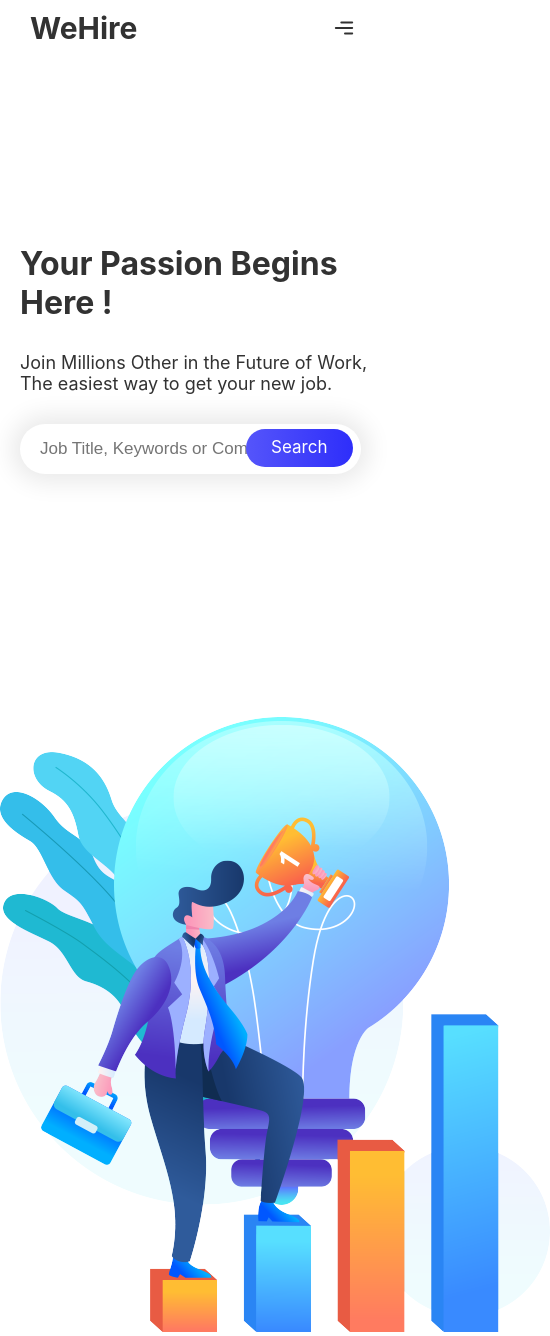
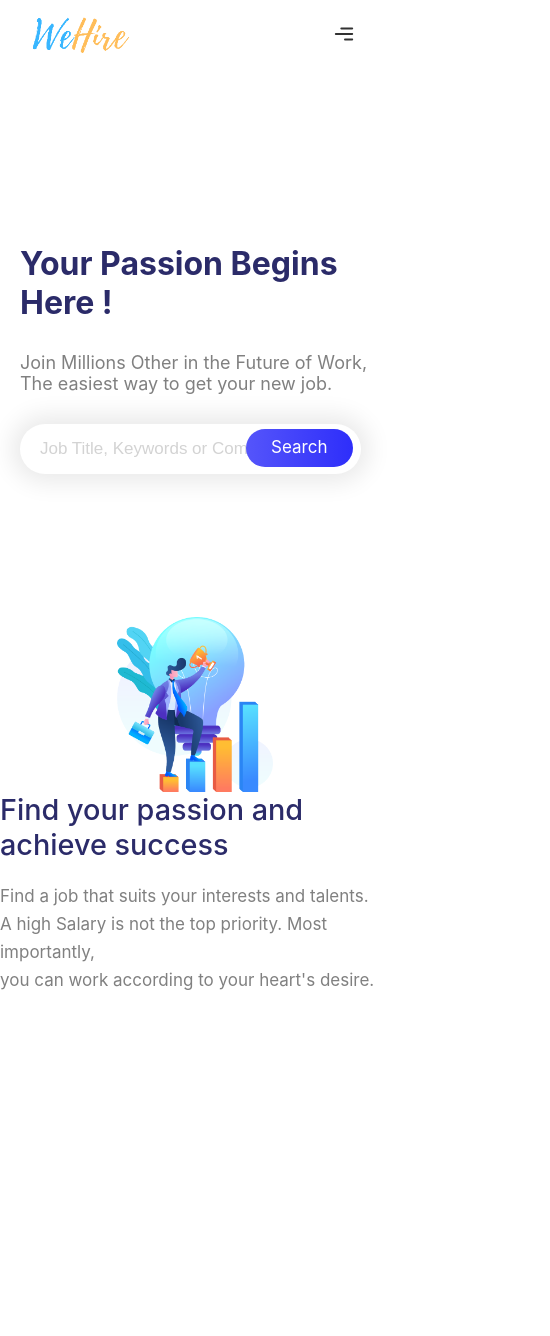
Before and after one commit to Khawar-Ayub/Recruiter-side, a React (Create React App) app: page / in a window 390 px wide. Shown: the whole page, 550 px wide, since content can reach past the window. After the commit the page ends 1094 px from the top, so only its background shows below. Built offline with nearby package versions, Linux system fonts and the light colour scheme.

Commit message:
section2 added

```diff
--- a/src/components/header/Header.jsx
+++ b/src/components/header/Header.jsx
@@ -1,13 +1,26 @@
-import React from 'react'
+import React, { useEffect, useState } from 'react'
 import { Link } from 'react-router-dom'
 import './header.css'
 import { CgMenuRight } from "react-icons/cg";
+import logo from "../../images/logo.png"
 
 export default function Header() {
+    const [header, setHeader] = useState("header");
+    const listenScrollEvent = () => {
+        window.scrollY > 10
+          ? setHeader("header2")
+          : setHeader("header");
+      }
+    // Similar to componentDidMount and componentDidUpdate:
+    useEffect(() => {
+      window.addEventListener("scroll", listenScrollEvent)
+      return () =>
+        window.removeEventListener('scroll', listenScrollEvent);
+    },[])
     return (
-        <div className="header">
+        <div className={header}>
             <div className="header-left-container">
-                <h1>WeHire</h1>
+                <img src={logo} alt="WeHire" />
             </div>
             <div className="header-right-container">
                 <div className="header-right-wrapper">
--- a/src/components/header/header.css
+++ b/src/components/header/header.css
@@ -5,10 +5,25 @@
     z-index: 99999;
     position: fixed;
     width: 100vw;
+    transition: 0.5s;
+}
+.header2{
+    background-color: rgba(255, 255, 255, 0.9);
+    display: flex;
+    padding: 10px;
+    z-index: 99999;
+    position: fixed;
+    width: 100vw;
+    transition: 0.3s;
+    box-shadow: 0px 0px 10px #000;
 }
 .header-left-container{
     width: 50vw;
     margin-left: 50px;
+}
+.header-left-container img{
+    max-width: 100px;
+    padding-top: 6px;
 }
 .header-right-container{
     width: 50vw;
--- a/src/components/home/section1/section1.css
+++ b/src/components/home/section1/section1.css
@@ -7,6 +7,12 @@
     display: flex;
     flex-direction: column;
     justify-content: flex-end;
+}
+.section1-left-wrapper h1{
+    color: rgb(43, 43, 105);
+}
+.section1-left-wrapper p{
+    color:gray;
 }
 .section1-left-wrapper{
     position: absolute;
@@ -56,6 +62,10 @@
     outline: none;
     box-shadow: 0px 0px 25px 8px rgba(0, 0, 0, 0.09);
 }
+.section1-search-bar #search::placeholder {
+    color: lightgray;
+    opacity: 1;
+}
 
 
 .bubbleImage-container{
--- a/src/components/home/section2/Section2.jsx
+++ b/src/components/home/section2/Section2.jsx
@@ -11,7 +11,11 @@ export default function Section2() {
                 </div>
                 <div className="section2-right-container">
                     <div className="section2-right-wrapper">
-                        <h2></h2>
+                        <h2>Find your passion and<br/> achieve success</h2>
+                        <p>Find a job that suits your interests and talents.<br/>
+                            A high Salary is not the top priority.
+                            Most importantly,<br/> you can work according to your heart's desire.
+                        </p>
                     </div>
                 </div>
             </div>
--- a/src/components/home/section2/section2.css
+++ b/src/components/home/section2/section2.css
@@ -1,3 +1,63 @@
+.section2{
+    margin-top: -300px;
+    margin-bottom: 100px;
+}
+.section2-container{
+    display: flex;
+    justify-content: center;
+    align-items: center;
+}
 .section2-left-container{
-    width: 100%;
+    width: 50%;
+    display: flex;
+    justify-content: center;
+    align-items: center;
 }
+.section2-left-container img{
+    width: 50%;
+}
+.section2-right-wrapper{
+    width: 90%;
+}
+.section2-right-container{
+    width: 50%;
+    display: flex;
+    align-items: center;
+    justify-content: center;
+}
+.section2-right-container h2{
+    color: rgb(43, 43, 105);
+    font-weight: 500;
+    font-size: 1.8rem;
+    margin-bottom: 20px;
+}
+.section2-right-container p{
+    color: gray;
+    font-size: 17px;
+    line-height: 28px;
+}
+
+
+@media only screen and (max-width: 1240px) {
+    .section2{
+        margin-top: -150px;
+    }
+}
+@media only screen and (max-width: 1000px) {
+    .section2{
+        margin-top: -100px;
+    }
+    .section2-container{
+        flex-direction: column;
+    }
+    .section2-left-container{
+        width: 80%;
+    }
+    .section2-right-container{
+        width: 100%;
+    }
+    .section2-right-wrapper{
+        width: fit-content;
+    }
+
+}
```
Also changed, not shown: src/images/logo.png (added).
